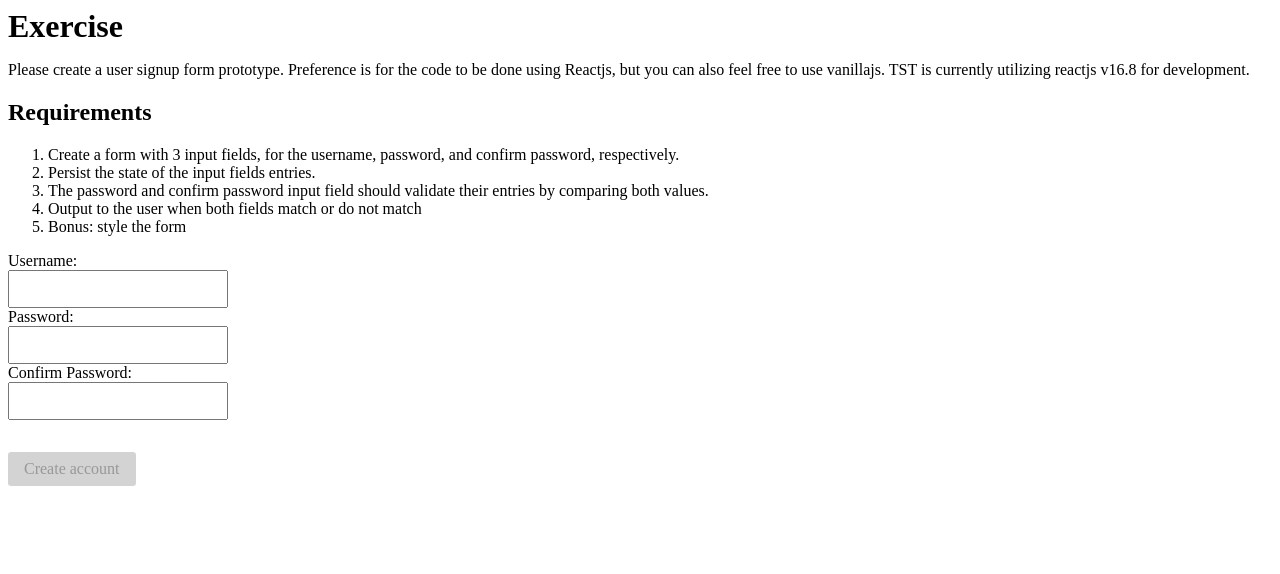
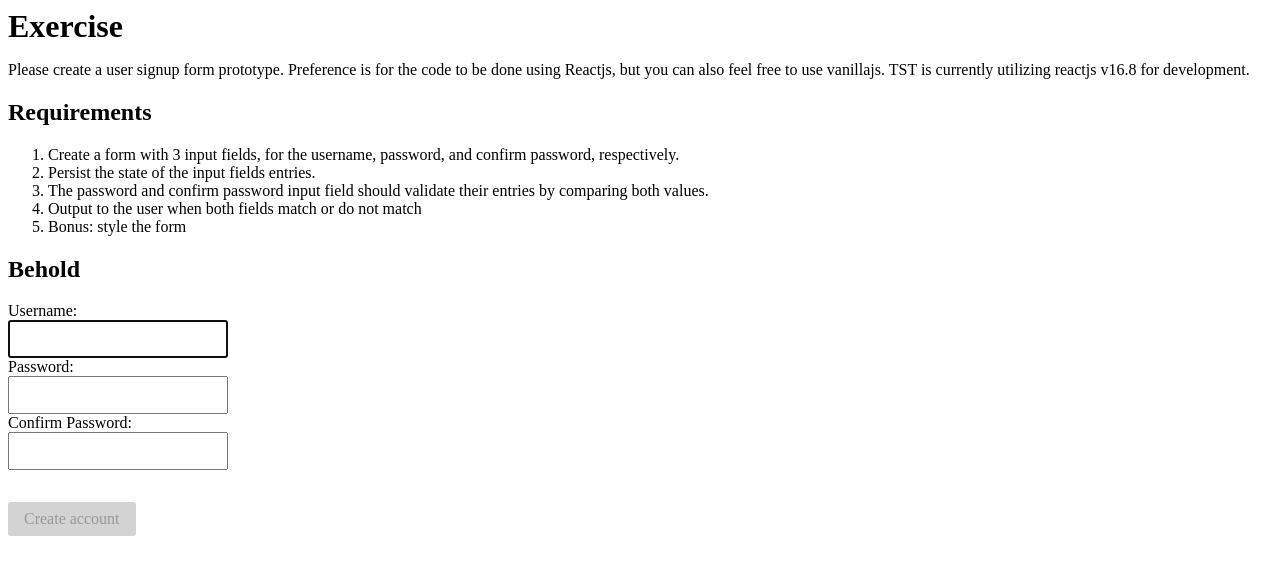
Before and after one commit to dkreft/user-signup-form, a Next.js app: page / in a window 1280 px wide. Shown: the top 574 px of the page. Built offline with nearby package versions, Linux system fonts and the light colour scheme.

Commit message:
Added ref forwarding to Input, added autofocus to page

```diff
--- a/src/components/App/styles.module.sass
+++ b/src/components/App/styles.module.sass
@@ -7,9 +7,7 @@
   align-items: center
 
 .main
-  padding: 5rem 0
+  margin: 1rem
   flex: 1
   display: flex
   flex-direction: column
-  justify-content: center
-  align-items: center
--- a/src/components/HomePage/Form/Form.jsx
+++ b/src/components/HomePage/Form/Form.jsx
@@ -1,6 +1,7 @@
 import {
   useCallback,
   useEffect,
+  useRef,
   useState,
 } from 'react'
 
@@ -16,6 +17,8 @@ import Styles from './styles.module.sass'
 
 
 export default function Form({ handleSubmit }) {
+  const usernameInput = useRef(null)
+
   const [formState, setFormState] = useState({})
   const [passwordStatus, setPasswordStatus] = useState('')
   const [isPasswordValid, setPasswordValid] = useState(false)
@@ -54,11 +57,15 @@ export default function Form({ handleSubmit }) {
     setPasswordValid(isValid)
   }, [formState, setPasswordValid, setPasswordStatus])
 
+  useEffect(() => {
+    usernameInput.current.focus()
+  }, [])
+
   const isSubmitEnabled = Boolean(isPasswordValid && formState.username)
 
   return (
-    <div>
-      <div>Username:</div>
+    <div className={ Styles.root }>
+      <label>Username:</label>
       <div>
         <Input
           autoComplete="off"
@@ -66,10 +73,11 @@ export default function Form({ handleSubmit }) {
           name="username"
           handleKeyUp={ handleKeyUp }
           defaultValue={ formState.username }
+          ref={ usernameInput }
         />
       </div>
 
-      <div>Password:</div>
+      <label>Password:</label>
       <div>
         <Input
           autoComplete="new-password"
@@ -80,7 +88,7 @@ export default function Form({ handleSubmit }) {
         />
       </div>
 
-      <div>Confirm Password:</div>
+      <label>Confirm Password:</label>
       <div>
         <Input
           autoComplete="new-password"
--- a/src/components/HomePage/Form/Input/Input.jsx
+++ b/src/components/HomePage/Form/Input/Input.jsx
@@ -1,10 +1,14 @@
-import { useCallback } from 'react'
+import {
+  forwardRef,
+  useCallback,
+} from 'react'
+
 import PropTypes from 'prop-types'
 
 import Styles from './styles.module.sass'
 
 
-export default function Input({ name, handleKeyUp, ...props }) {
+function Input({ name, handleKeyUp, ...props }, ref) {
   const onKeyUp = useCallback((e) => {
     e.stopPropagation()
 
@@ -24,9 +28,12 @@ export default function Input({ name, handleKeyUp, ...props }) {
       { ...props }
       className={ Styles.root }
       onKeyUp={ onKeyUp }
+      ref={ ref }
     />
   )
 }
+
+export default forwardRef(Input)
 
 Input.propTypes = {
   handleKeyUp: PropTypes.func.isRequired,
--- a/src/components/HomePage/Form/styles.module.sass
+++ b/src/components/HomePage/Form/styles.module.sass
@@ -1,3 +1,6 @@
+.root
+  display: grid
+
 .status
   margin-top: 0.5rem
   height: 1.5rem
--- a/src/components/HomePage/HomePage.jsx
+++ b/src/components/HomePage/HomePage.jsx
@@ -38,6 +38,7 @@ export default function HomePage() {
           their entries by comparing both values.
         </li>
         <li>
+
           Output to the user when both fields match or do not match
         </li>
         <li>
@@ -45,6 +46,8 @@ export default function HomePage() {
         </li>
       </ol>
 
+      <h2>Behold</h2>
+
       <Form handleSubmit={ handleSubmit } />
     </>
   )
```
Also changed, not shown: 1 other file (tests, documents, lock files or other folders).
